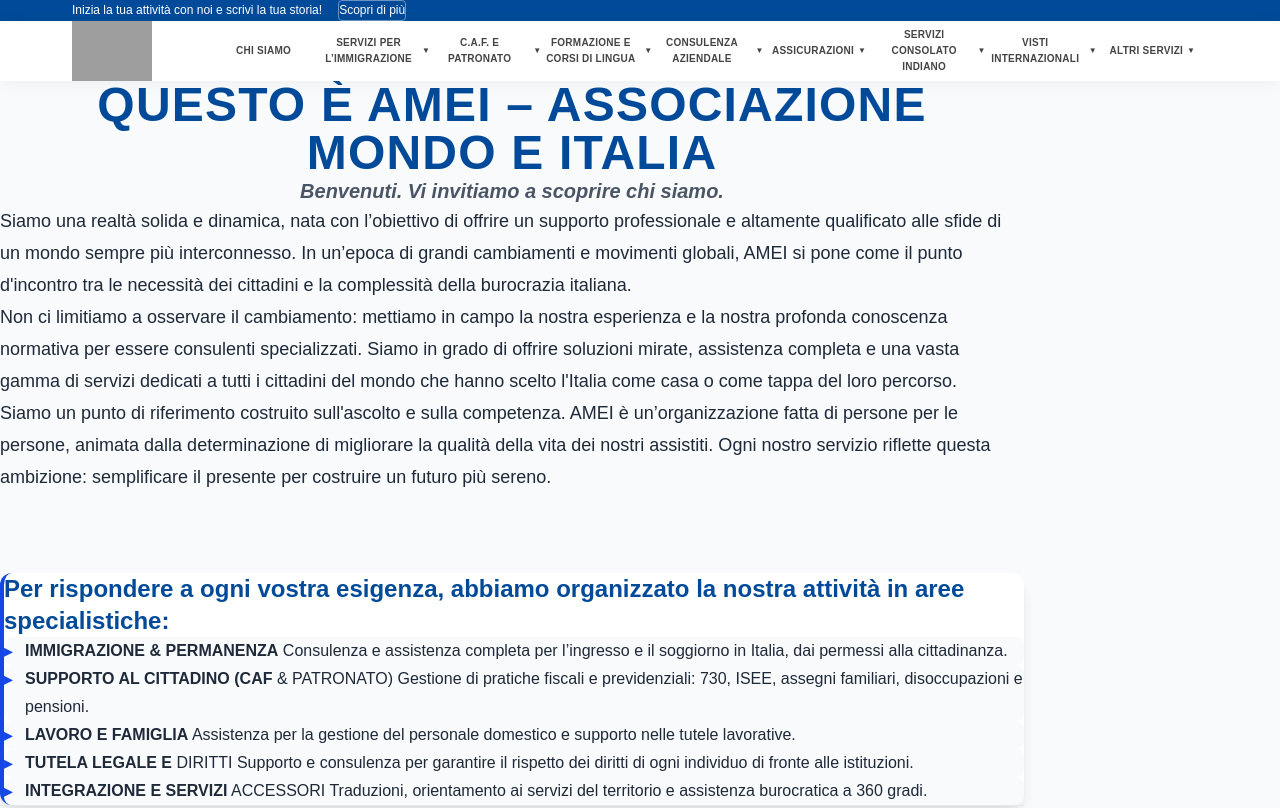
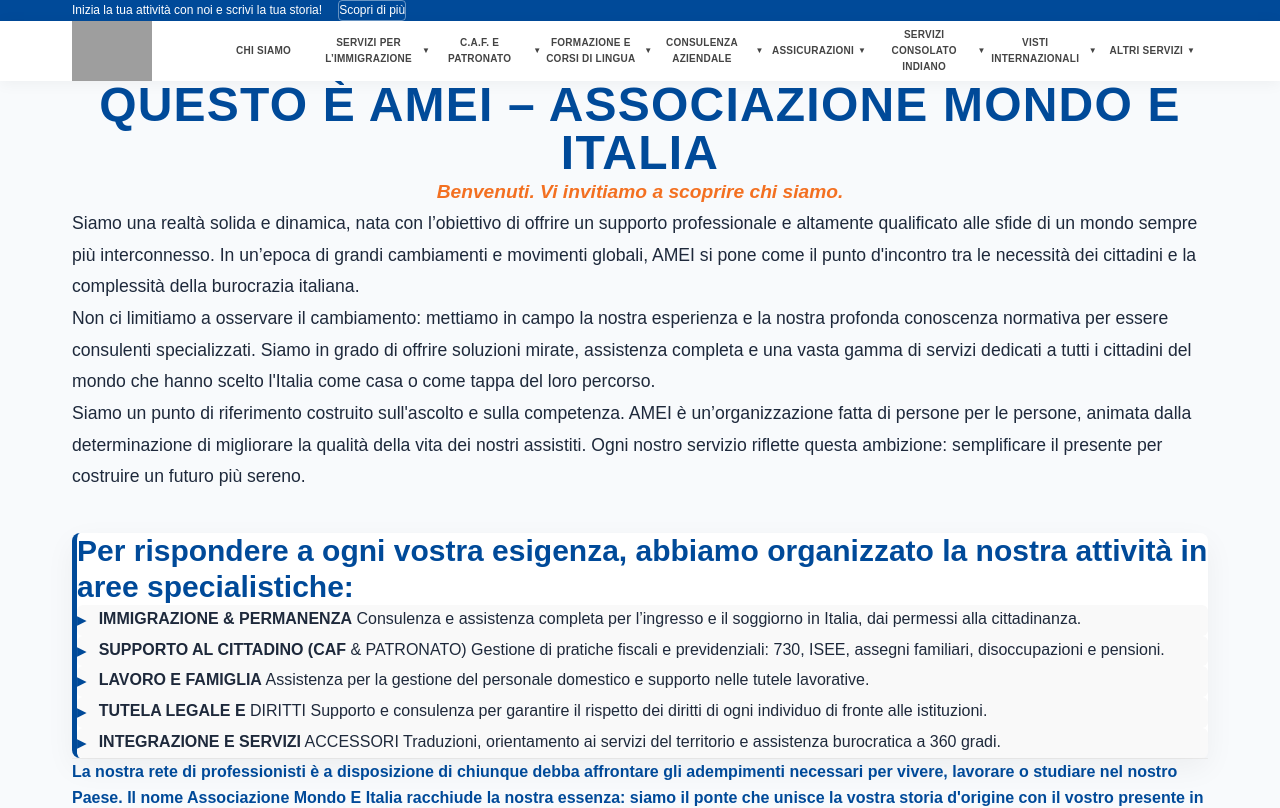
Before and after one commit to gauravmehra2021/ITALIA, a Next.js app: page /WhoWeAre in a window 1280 px wide. Shown: the top 808 px of the page. Built offline with nearby package versions, Linux system fonts and the light colour scheme; grey boxes are pictures that could not be loaded.

Commit message:
added the changes

```diff
--- a/app/WhoWeAre/page.tsx
+++ b/app/WhoWeAre/page.tsx
@@ -5,6 +5,7 @@
 
 const WhoWeAre = () => {
   const { t } = useLanguage()
+
   const observerRef = useRef<IntersectionObserver | null>(null)
 
   useEffect(() => {
@@ -12,11 +13,13 @@
       (entries) => {
         entries.forEach((entry) => {
           if (entry.isIntersecting) {
-            entry.target.classList.add('opacity-100', 'translate-y-0', 'translate-x-0')
+            entry.target.classList.add('visible')
           }
         })
       },
-      { threshold: 0.15 }
+      {
+        threshold: 0.15,
+      }
     )
 
     const elements = document.querySelectorAll('.reveal')
@@ -27,80 +30,92 @@
   }, [])
 
   return (
-    <div className="mx-auto max-w-5xl px-6 py-20 text-gray-800">
+    <div className="container mx-auto max-w-[900px] py-20 text-[var(--text-main)]">
       {/* Header */}
-      <header className="reveal -translate-y-8 opacity-0 transition-all duration-700 text-center mb-16">
-        <h1 className="mb-5 text-3xl md:text-5xl font-extrabold uppercase tracking-wide text-blue-700">
+      <header className="reveal fade-down mb-16 text-center">
+        <h1 className="mb-5 text-4xl font-extrabold uppercase tracking-wide text-[var(--primary)] md:text-5xl">
           {t('about.subtitle')}
         </h1>
 
-        <p className="text-lg md:text-xl font-semibold italic text-gray-600">
+        <p className="text-[1.2rem] font-semibold italic text-[var(--secondary)]">
           {t('about.welcome')}
         </p>
       </header>
 
       {/* Content */}
       <div className="flex flex-col gap-10">
-        {/* Main Description */}
-        <section>
-          <p className="reveal -translate-x-10 opacity-0 transition-all duration-700 mb-5 text-lg leading-8">
+        {/* Description */}
+        <section className="space-y-5">
+          <p className="reveal fade-left text-[1.1rem] leading-[1.8]">
             {t('about.p1')}
           </p>
 
           <p
-            className="reveal -translate-x-10 opacity-0 transition-all duration-700 delay-100 mb-5 text-lg leading-8"
+            className="reveal fade-left text-[1.1rem] leading-[1.8]"
+            style={{ transitionDelay: '0.1s' }}
           >
             {t('about.p2')}
           </p>
 
           <p
-            className="reveal -translate-x-10 opacity-0 transition-all duration-700 delay-200 text-lg leading-8"
+            className="reveal fade-left text-[1.1rem] leading-[1.8]"
+            style={{ transitionDelay: '0.2s' }}
           >
             {t('about.p3')}
           </p>
         </section>
 
         {/* Specialized Areas */}
-        <section className="reveal translate-y-10 opacity-0 transition-all duration-700 rounded-xl border-l-4 border-blue-700 bg-white p-8 shadow-lg">
-          <h2 className="mb-6 text-2xl font-bold text-blue-700">
+        <section className="reveal fade-up rounded-lg border-l-[5px] border-[var(--primary)] bg-white p-10 shadow-[0_10px_30px_rgba(0,0,0,0.05)]">
+          <h2 className="mb-6 text-3xl font-bold text-[var(--primary)]">
             {t('about.listTitle')}
           </h2>
 
           <ul className="space-y-4">
-            {(['item1', 'item2', 'item3', 'item4', 'item5'] as const).map(
-              (item, i) => {
-                const text = t(`about.${item}`).split(' ')
-                const splitIndex = item === 'item2' ? 4 : 3
+            {(
+              ['item1', 'item2', 'item3', 'item4', 'item5'] as const
+            ).map((item, i) => {
+              const words = t(`about.${item}`).split(' ')
+
+              const strongWords =
+                item === 'item2'
+                  ? words.slice(0, 4).join(' ')
+                  : words.slice(0, 3).join(' ')
+
+              const remainingWords =
+                item === 'item2'
+                  ? words.slice(4).join(' ')
+                  : words.slice(3).join(' ')
 
               return (
                 <li
                   key={item}
-                    className="reveal -translate-x-10 opacity-0 transition-all duration-700 flex items-start gap-3 rounded-lg bg-gray-50 p-4 hover:bg-blue-50 hover:translate-x-1"
-                    style={{ transitionDelay: `${i * 0.1}s` }}
+                  className="reveal fade-left flex items-start gap-3 rounded-md bg-[#f9f9f9] px-4 py-3 transition-all duration-300 hover:translate-x-[6px] hover:bg-[#f0f4ff]"
+                  style={{
+                    transitionDelay: `${i * 0.1}s`,
+                  }}
                 >
-                    <span className="mt-1 text-lg text-blue-700">▸</span>
+                  <span className="mt-[2px] shrink-0 text-[1.2rem] text-[var(--primary)]">
+                    ▸
+                  </span>
 
-                    <div className="text-base leading-7">
-                      <strong>
-                        {text.slice(0, splitIndex).join(' ')}
-                      </strong>{' '}
-                      {text.slice(splitIndex).join(' ')}
+                  <div className="leading-[1.7]">
+                    <strong>{strongWords}</strong> {remainingWords}
                   </div>
                 </li>
               )
-              }
-            )}
+            })}
           </ul>
         </section>
       </div>
 
       {/* Footer */}
-      <footer className="reveal translate-y-10 opacity-0 transition-all duration-700 mt-16 border-t border-gray-200 pt-10">
-        <p className="mb-5 font-semibold text-blue-700">
+      <footer className="reveal fade-up mt-16 border-t border-[#eee] pt-10">
+        <p className="mb-5 font-semibold text-[var(--primary)]">
           {t('about.footer1')}
         </p>
 
-        <p className="mt-10 text-center text-2xl font-extrabold text-gray-700">
+        <p className="mt-10 text-center text-[1.3rem] font-extrabold text-[var(--secondary)]">
           {t('about.footer2')}
         </p>
       </footer>
--- a/app/components/layout/Header.tsx
+++ b/app/components/layout/Header.tsx
@@ -65,7 +65,7 @@
                 >
                   {cat === 'about' ? (
                     <Link
-                      href="/chi-siamo"
+                      href="/WhoWeAre"
                       className="flex min-h-[50px] w-full items-center justify-center px-1 py-2 text-center text-[9.5px] font-bold uppercase tracking-wide text-[#444] transition-all duration-300 hover:bg-[#004a99] hover:text-white xl:text-[10px]"
                     >
                       {t(`nav.${cat}`)}
```
Lines whose indentation alone changed are shown as unchanged.
